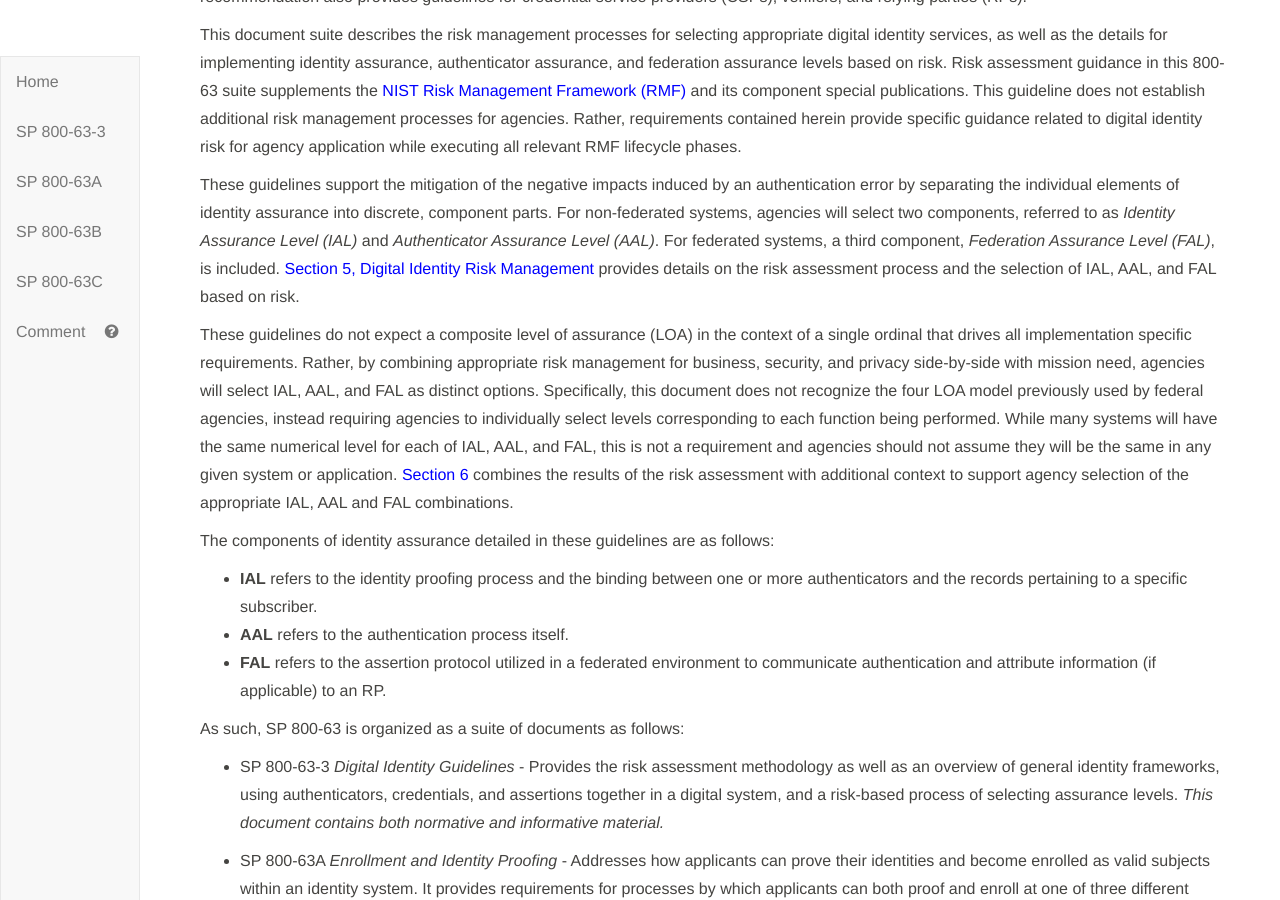
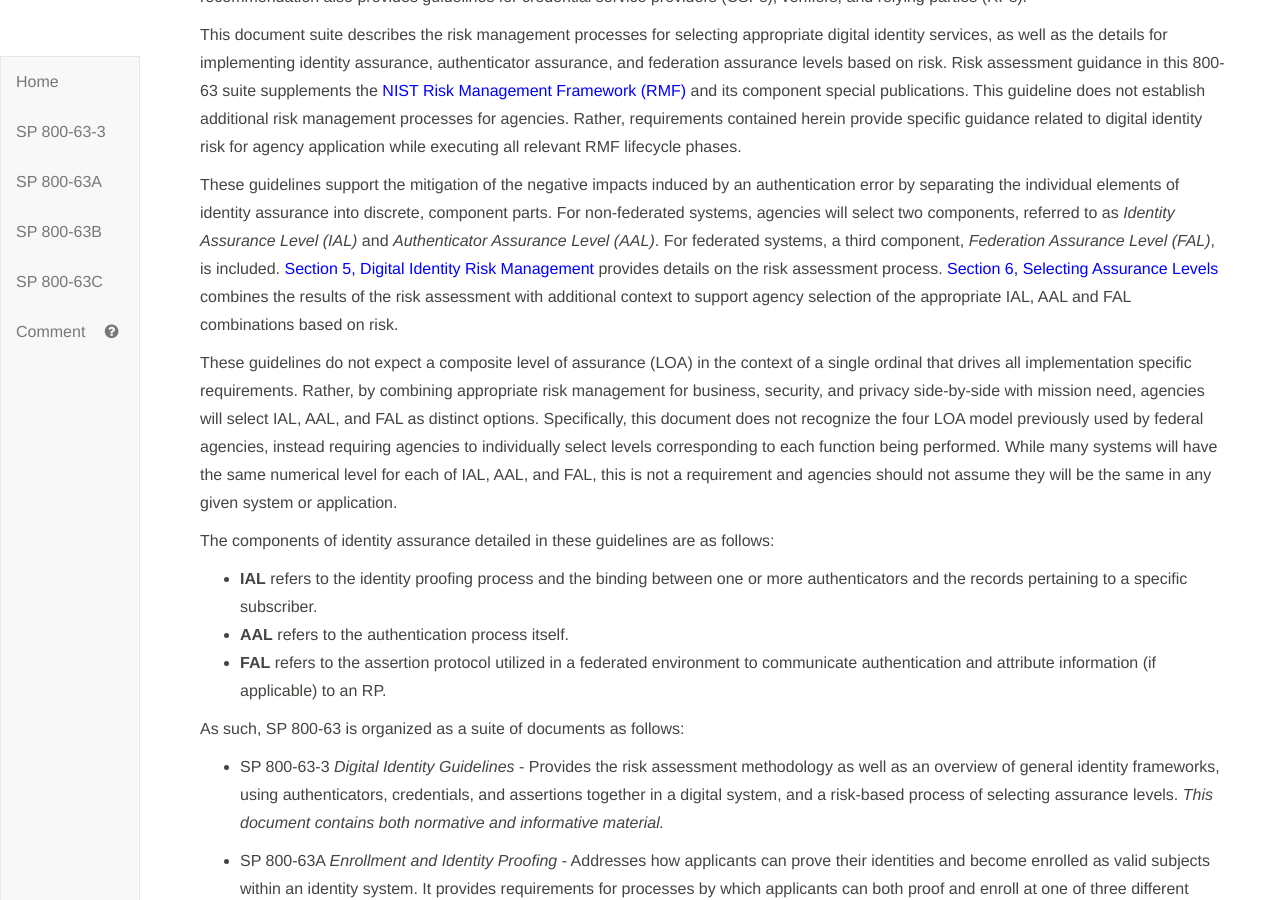
Before and after one commit to usnistgov/800-63-3, a Jekyll site: the page built from sp800-63-3/sec1_2_introduction.md, in a window 1280 px wide and 900 px high, scrolled down 649 px. Built offline with Jekyll 4.4.1, drawn with Linux system fonts in a browser that asks for light colours; our own code applies the rules of GitHub Pages for plain Markdown files.

Commit message:
Update sec1_2_introduction.md
consistency updates for new section numbering

```diff
--- a/sp800-63-3/sec1_2_introduction.md
+++ b/sp800-63-3/sec1_2_introduction.md
@@ -21,9 +21,9 @@ to agencies to allow a subject to remotely authenticate to a federal system. Thi
 
 This document suite describes the risk management processes for selecting appropriate digital identity services, as well as the details for implementing identity assurance, authenticator assurance, and federation assurance levels based on risk. Risk assessment guidance in this 800-63 suite supplements the [NIST Risk Management Framework (RMF)](#NIST-RMF) and its component special publications. This guideline does not establish additional risk management processes for agencies.  Rather, requirements contained herein provide specific guidance related to digital identity risk for agency application while executing all relevant RMF lifecycle phases.
 
-These guidelines support the mitigation of the negative impacts induced by an authentication error by separating the individual elements of identity assurance into discrete, component parts. For non-federated systems, agencies will select two components, referred to as *Identity Assurance Level (IAL)* and *Authenticator Assurance Level (AAL)*. For federated systems, a third component, *Federation Assurance Level (FAL)*, is included.  [Section 5, Digital Identity Risk Management](#sec5) provides details on the risk assessment process and the selection of IAL, AAL, and FAL based on risk.
+These guidelines support the mitigation of the negative impacts induced by an authentication error by separating the individual elements of identity assurance into discrete, component parts. For non-federated systems, agencies will select two components, referred to as *Identity Assurance Level (IAL)* and *Authenticator Assurance Level (AAL)*. For federated systems, a third component, *Federation Assurance Level (FAL)*, is included.  [Section 5, Digital Identity Risk Management](#sec5) provides details on the risk assessment process. [Section 6, Selecting Assurance Levels](#sec6) combines the results of the risk assessment with additional context to support agency selection of the appropriate IAL, AAL and FAL combinations based on risk.
 
-These guidelines do not expect a composite level of assurance (LOA) in the context of a single ordinal that drives all implementation specific requirements.  Rather, by combining appropriate risk management for business, security, and privacy side-by-side with mission need, agencies will select IAL, AAL, and FAL as distinct options. Specifically, this document does not recognize the four LOA model previously used by federal agencies, instead requiring agencies to individually select levels corresponding to each function being performed. While many systems will have the same numerical level for each of IAL, AAL, and FAL, this is not a requirement and agencies should not assume they will be the same in any given system or application. [Section 6](#sec6) combines the results of the risk assessment with additional context to support agency selection of the appropriate IAL, AAL and FAL combinations.
+These guidelines do not expect a composite level of assurance (LOA) in the context of a single ordinal that drives all implementation specific requirements.  Rather, by combining appropriate risk management for business, security, and privacy side-by-side with mission need, agencies will select IAL, AAL, and FAL as distinct options. Specifically, this document does not recognize the four LOA model previously used by federal agencies, instead requiring agencies to individually select levels corresponding to each function being performed. While many systems will have the same numerical level for each of IAL, AAL, and FAL, this is not a requirement and agencies should not assume they will be the same in any given system or application.
 
 The components of identity assurance detailed in these guidelines are as follows:
 
```
